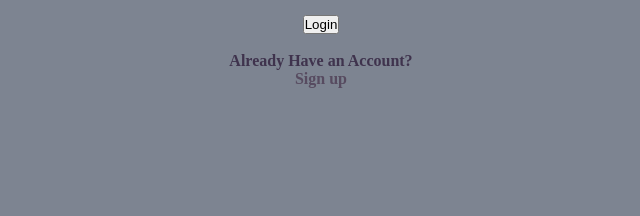
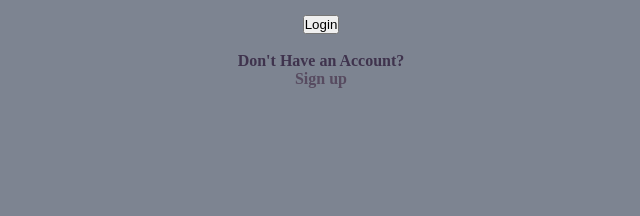
Before and after one commit to gr8xnomso/Assignment-With-three-Nav-links, a plain HTML site: page index.html in a window 1280 px wide. Shown: the part 342-558 px from the top of the page, 319-959 px from the left. Drawn offline with Linux system fonts and the light colour scheme.

Commit message:
Update index.html

```diff
--- a/index.html
+++ b/index.html
@@ -25,7 +25,7 @@
             <input type="text" name="Password" placeholder="Password"><br><br>
             <input type="button" value="Login"><br><br>
             </form>
-            <h4>Already Have an Account?<a href="signup.html"><br>Sign up</a></h4>
+            <h4>Don't Have an Account?<a href="signup.html"><br>Sign up</a></h4>
 
         </section>
 
```
